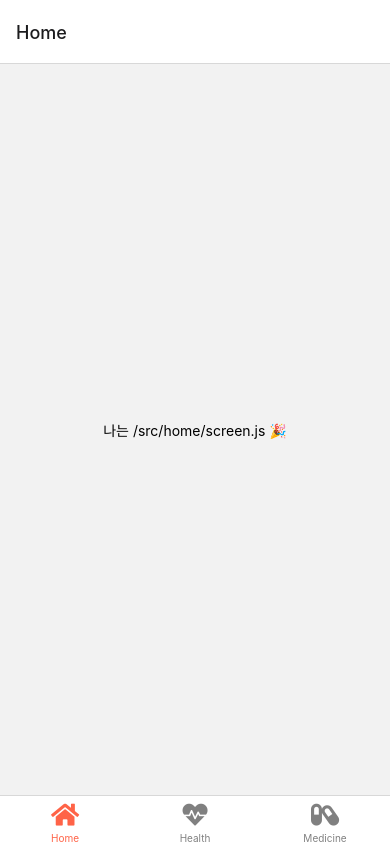
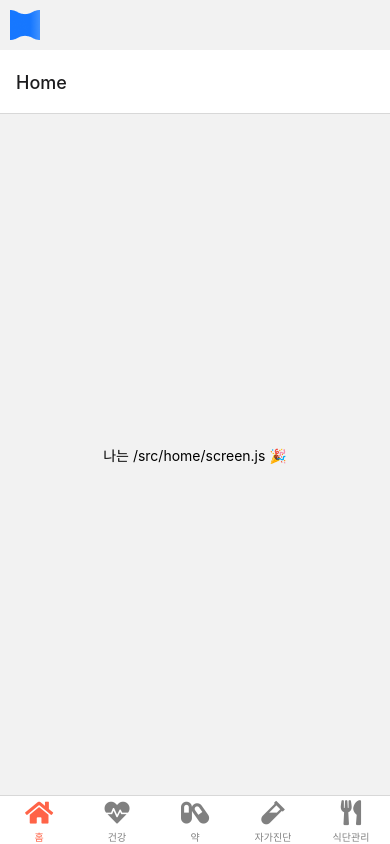
Before and after one commit to beefed-up-geek/GA4_test, a React Native app: screen /BottomNavigation in a window 390 px wide. Built offline with nearby package versions, Linux system fonts and the light colour scheme.

Commit message:
헤더를 바꾸기 직전

```diff
--- a/App.js
+++ b/App.js
@@ -1,35 +1,30 @@
 // /App.js
 
+import 'react-native-gesture-handler';
 import React from 'react';
 import { NavigationContainer } from '@react-navigation/native';
+import { createStackNavigator } from '@react-navigation/stack';
 import BottomNavigation from './src/components/bottom_navigation';
+import Header from './src/components/header';
+
+const Stack = createStackNavigator();
 
 const App = () => {
   return (
     <NavigationContainer>
-      <BottomNavigation />
+      <Stack.Navigator
+        screenOptions={{
+          header: () => <Header />,
+        }}
+      >
+        <Stack.Screen
+          name="BottomNavigation"
+          component={BottomNavigation}
+          options={{ headerShown: true }}
+        />
+      </Stack.Navigator>
     </NavigationContainer>
   );
 };
 
 export default App;
-
-/*
-import React from 'react';
-import {Text, View} from 'react-native';
-
-const App = () => {
-  return (
-    <View
-      style={{
-        flex: 1,
-        justifyContent: 'center',
-        alignItems: 'center',
-      }}>
-      <Text> 나는 /App.js 🎉</Text>
-    </View>
-  );
-};
-
-export default App;
-*/
--- a/package.json
+++ b/package.json
@@ -12,6 +12,7 @@
   "dependencies": {
     "@react-navigation/bottom-tabs": "^6.6.1",
     "@react-navigation/native": "^6.1.18",
+    "@react-navigation/stack": "^6.4.1",
     "react": "18.2.0",
     "react-native": "0.74.3",
     "react-native-safe-area-context": "^4.10.8",
--- a/src/components/bottom_navigation.js
+++ b/src/components/bottom_navigation.js
@@ -4,14 +4,13 @@ import { createBottomTabNavigator } from '@react-navigation/bottom-tabs';
 import HealthScreen from '../healthscreen/screen';
 import HomeScreen from '../home/screen';
 import MedicineScreen from '../medicine/screen';
+import KitScreen from '../kit/screen';
+import DietScreen from '../diet/screen';
 import FontAwesome5 from 'react-native-vector-icons/FontAwesome5';
 
 const Tab = createBottomTabNavigator();
 
-const BottomNavigation = () => {
-  return (
-    <Tab.Navigator
-      screenOptions={({ route }) => ({
+const screenOptions = ({ route }) => ({
   tabBarIcon: ({ focused, color, size }) => {
     let iconName;
 
@@ -21,19 +20,50 @@ const BottomNavigation = () => {
       iconName = focused ? 'heartbeat' : 'heartbeat';
     } else if (route.name === 'Medicine') {
       iconName = focused ? 'capsules' : 'capsules';
+    } else if (route.name === 'Kit') {
+      iconName = focused ? 'vial' : 'vial';
+    } else if (route.name === 'Diet') {
+      iconName = focused ? 'utensils' : 'utensils';
     }
 
     return <FontAwesome5 name={iconName} size={size} color={color} />;
   },
-      })}
+});
+
+const BottomNavigation = () => {
+  return (
+    <Tab.Navigator
+      screenOptions={screenOptions}
       tabBarOptions={{
         activeTintColor: 'tomato',
         inactiveTintColor: 'gray',
       }}
     >
-      <Tab.Screen name="Home" component={HomeScreen} />
-      <Tab.Screen name="Health" component={HealthScreen} />
-      <Tab.Screen name="Medicine" component={MedicineScreen} />
+      <Tab.Screen
+        name="Home"
+        component={HomeScreen}
+        options={{ tabBarLabel: '홈' }}
+      />
+      <Tab.Screen
+        name="Health"
+        component={HealthScreen}
+        options={{ tabBarLabel: '건강' }}
+      />
+      <Tab.Screen
+        name="Medicine"
+        component={MedicineScreen}
+        options={{ tabBarLabel: '약' }}
+      />
+      <Tab.Screen
+        name="Kit"
+        component={KitScreen}
+        options={{ tabBarLabel: '자가진단' }}
+      />
+      <Tab.Screen
+        name="Diet"
+        component={DietScreen}
+        options={{ tabBarLabel: '식단관리' }}
+      />
     </Tab.Navigator>
   );
 };
--- /dev/null
+++ b/src/components/header.js
@@ -0,0 +1,29 @@
+// /src/components/header.js
+
+import React from 'react';
+import { View, Image, StyleSheet } from 'react-native';
+
+const Header = () => {
+  return (
+    <View style={styles.headerContainer}>
+      <Image
+        source={require('../images/hns.png')}
+        style={styles.headerIcon}
+      />
+    </View>
+  );
+};
+
+const styles = StyleSheet.create({
+  headerContainer: {
+    flexDirection: 'row',
+    alignItems: 'center',
+    padding: 10,
+  },
+  headerIcon: {
+    width: 30,
+    height: 30,
+  },
+});
+
+export default Header;
--- /dev/null
+++ b/src/diet/screen.js
@@ -0,0 +1,19 @@
+// /src/diet/screen.js
+
+import React from 'react';
+import { View, Text } from 'react-native';
+
+const HomeScreen = () => {
+  return (
+    <View
+    style={{
+      flex: 1,
+      justifyContent: 'center',
+      alignItems: 'center',
+    }}>
+      <Text style={{ color: 'black' }}>나는 /src/diet/screen.js 🎉</Text>
+    </View>
+  );
+};
+
+export default HomeScreen;
--- /dev/null
+++ b/src/kit/screen.js
@@ -0,0 +1,39 @@
+// /src/kit/screen.js
+
+import React from 'react';
+import { View, Text } from 'react-native';
+
+const HomeScreen = () => {
+  return (
+    <View
+    style={{
+      flex: 1,
+      justifyContent: 'center',
+      alignItems: 'center',
+    }}>
+      <Text style={{ color: 'black' }}>나는 /src/kit/screen.js 🎉</Text>
+    </View>
+  );
+};
+
+export default HomeScreen;
+
+/*
+import React from 'react';
+import {Text, View} from 'react-native';
+
+const screen = () => {
+  return (
+    <View
+    style={{
+      flex: 1,
+      justifyContent: 'center',
+      alignItems: 'center',
+    }}>
+      <Text>나는 /src/home/screen.js 🎉</Text>
+    </View>
+  );
+};
+
+export default screen;
+*/
```
Also changed, not shown: src/images/hns.png (added), 1 other file (tests, documents, lock files or other folders). Lines whose indentation alone changed are shown as unchanged.
